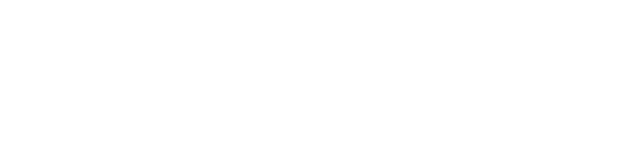
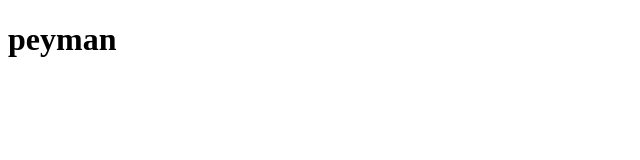
Before and after one commit to kooroosh1363/web-site-new, a plain HTML site: page header.html in a window 1280 px wide. Shown: the whole page, without its empty margins (0-640 px from the left). Drawn offline with Linux system fonts and the light colour scheme.

Commit message:
add title

```diff
--- a/header.html
+++ b/header.html
@@ -12,6 +12,7 @@
     </style> -->
 </head>
 <body>
+    <h1>peyman</h1>
 
 </body>
 </html>
```
